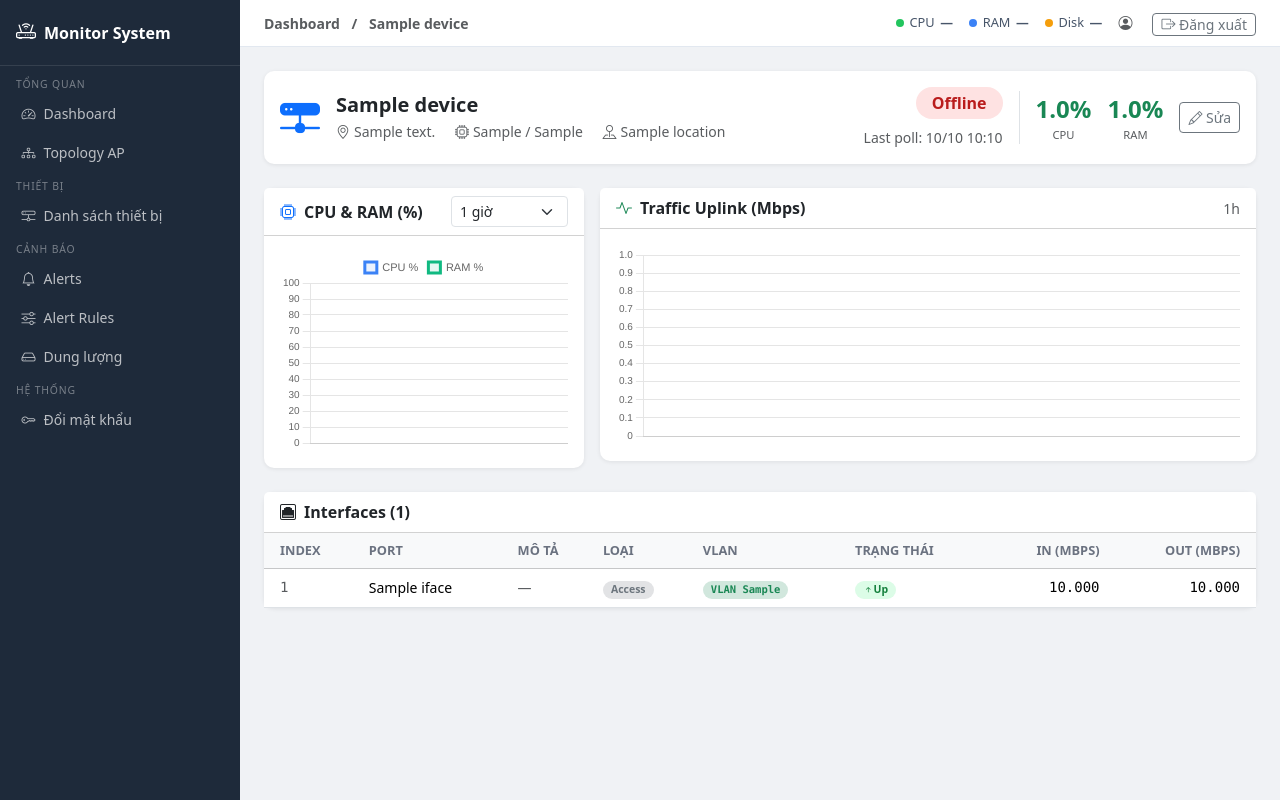
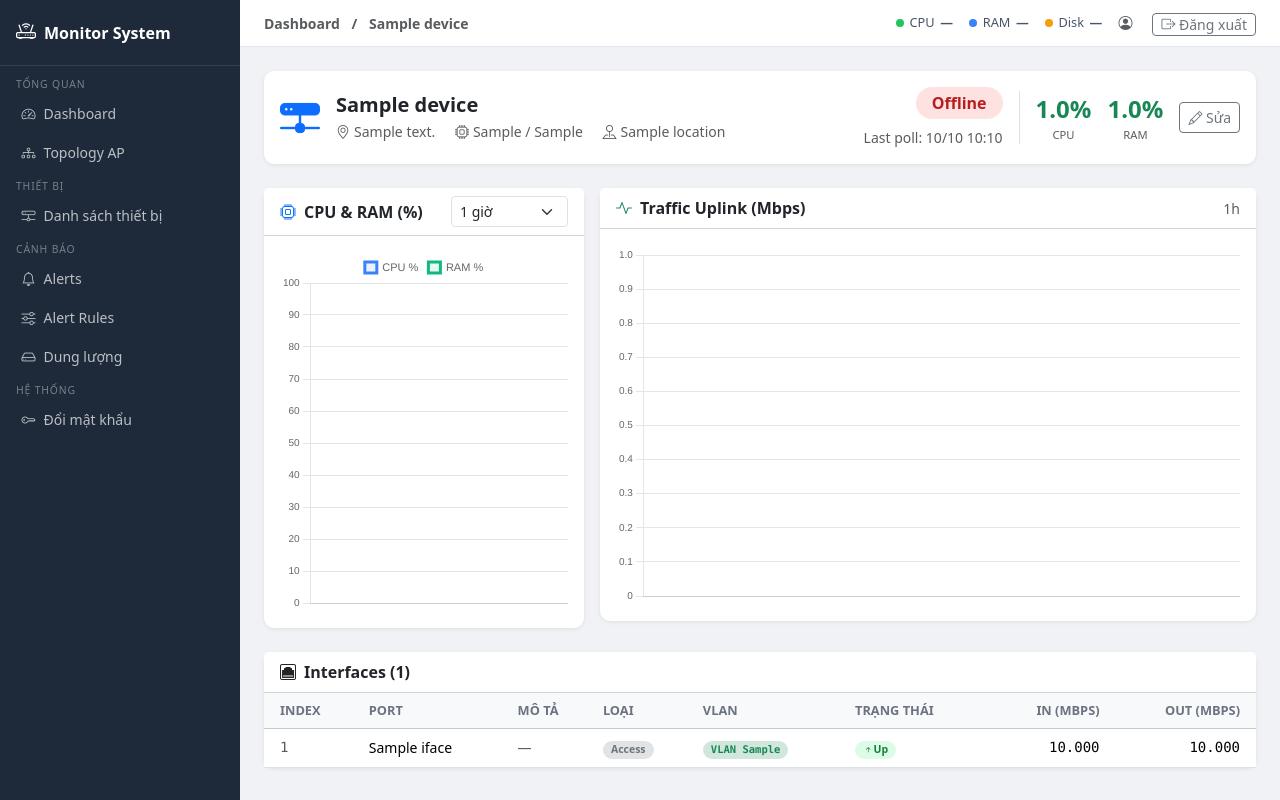
Before and after one commit to luckyhoang1988/monitor_system, a Django app: template templates/dashboard/switch_detail.html in a window 1280 px wide. Run offline with Django 5.2, Linux system fonts and the light colour scheme; the template is opened without the code that fills it: most values are stand-ins (such as "Sample title", 1, 10 or a date in 2020).

Commit message:
style(switch_detail): tăng chiều cao chart CPU/Traffic lên 360px
Traffic Uplink có nhiều interface uplink → legend wrap nhiều dòng,
chèn ép phần đồ thị. Thêm class chart-wrap-tall (360px) thay vì
chart-wrap mặc định (200px), áp cho cả 2 chart để giữ 2 card cùng
chiều cao trong 1 row (Bootstrap columns stretch theo hàng).

```diff
--- a/templates/base.html
+++ b/templates/base.html
@@ -71,6 +71,7 @@
 
     /* Chart */
     .chart-wrap { position: relative; height: 200px; }
+    .chart-wrap-tall { height: 360px; }
 
     /* Self-health widget (CPU/RAM/Disk của server) */
     #self-health { font-size: .8rem; color: #475569; }
--- a/templates/dashboard/switch_detail.html
+++ b/templates/dashboard/switch_detail.html
@@ -87,7 +87,7 @@
         </div>
       </div>
       <div class="card-body">
-        <div class="chart-wrap"><canvas id="cpuChart"></canvas></div>
+        <div class="chart-wrap chart-wrap-tall"><canvas id="cpuChart"></canvas></div>
       </div>
     </div>
   </div>
@@ -100,7 +100,7 @@
         <span class="text-muted small" id="trafficRange">1h</span>
       </div>
       <div class="card-body">
-        <div class="chart-wrap"><canvas id="trafficChart"></canvas></div>
+        <div class="chart-wrap chart-wrap-tall"><canvas id="trafficChart"></canvas></div>
       </div>
     </div>
   </div>
```
